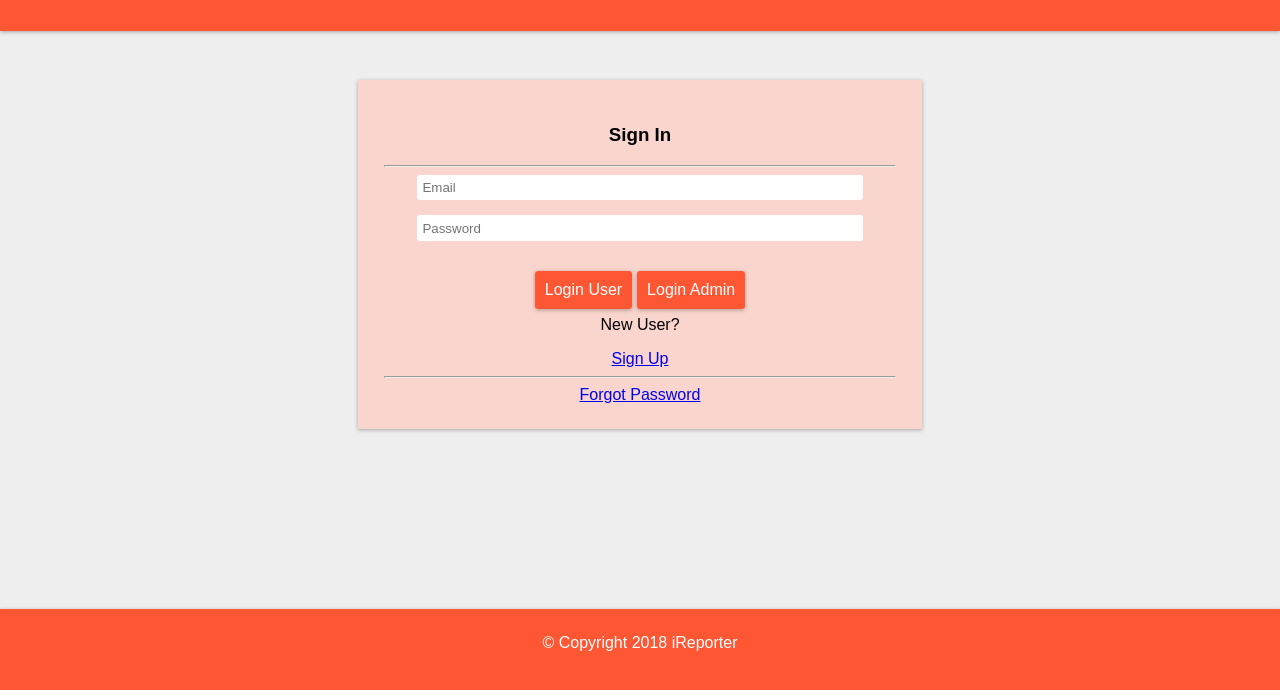
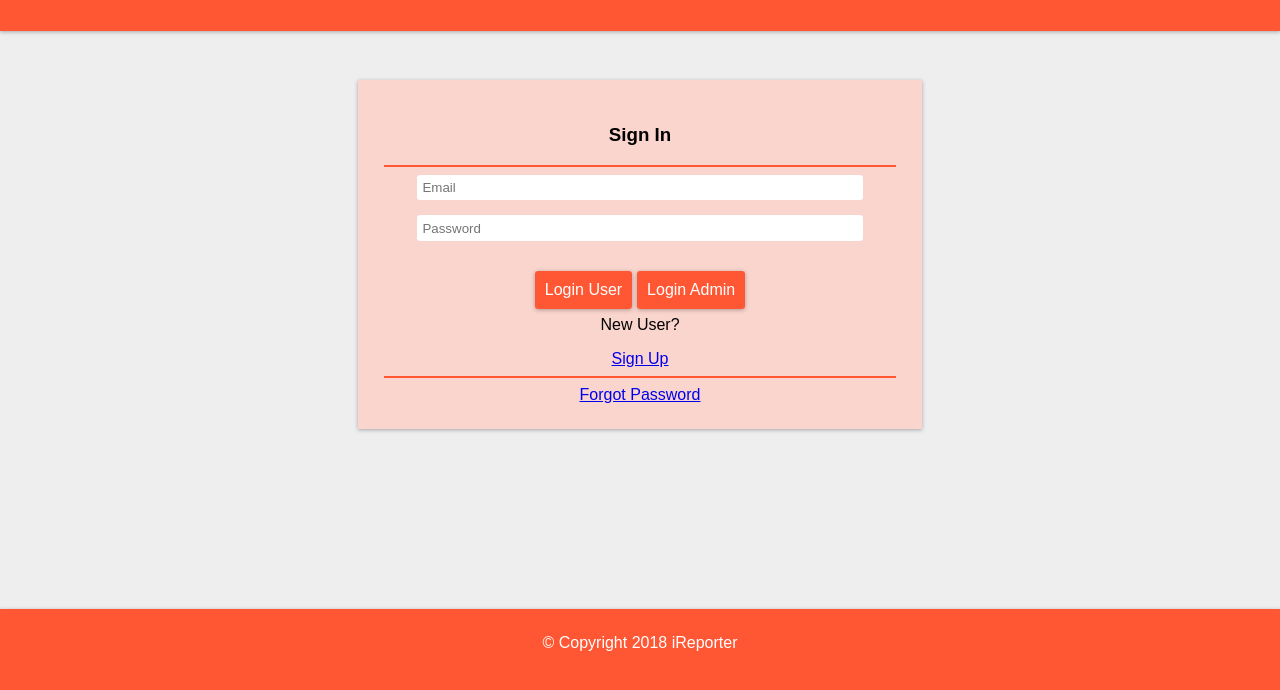
Before and after one commit to vikitaotiz/iReporter, a plain HTML site: page ui/index.html in a window 1280 px wide. Shown: the part 80-770 px from the top of the page. Drawn offline with Linux system fonts and the light colour scheme.

Commit message:
Update index.html

```diff
--- a/ui/index.html
+++ b/ui/index.html
@@ -17,7 +17,7 @@
         <div class="wrapper">
                 <form action="#" class="form1">
                         <h3>Sign In</h3>
-                        <hr>
+                        <hr class="line">
                         <div><input type="text" name="email" placeholder="Email"></div>
                         <div><input type="text" name="password" placeholder="Password"></div>
                         <div class="log">
@@ -26,7 +26,7 @@
                         </div>
                         <p>New User?</p>
                         <div><a href="signup.html">Sign Up</a></div>
-                        <hr>
+                        <hr class="line">
                         <div><a href="#">Forgot Password</a></div>
                     </form>
         </div>
```
